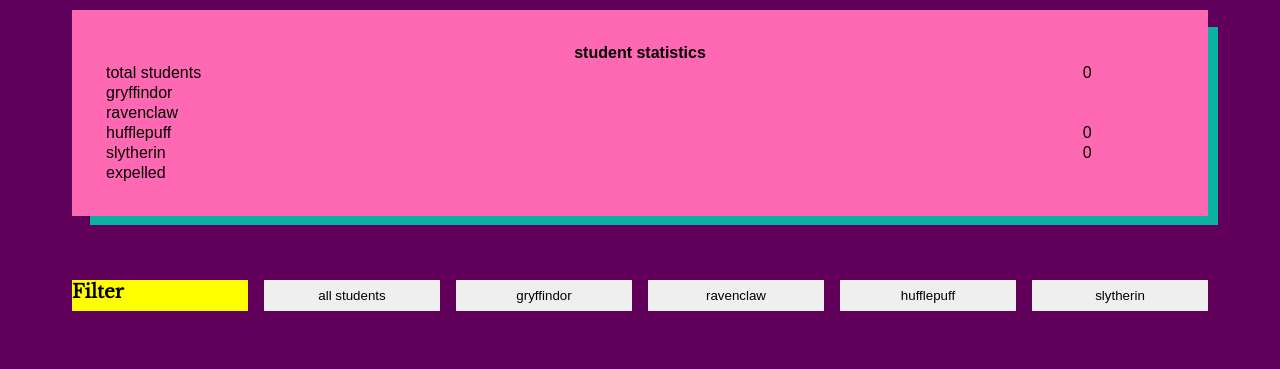
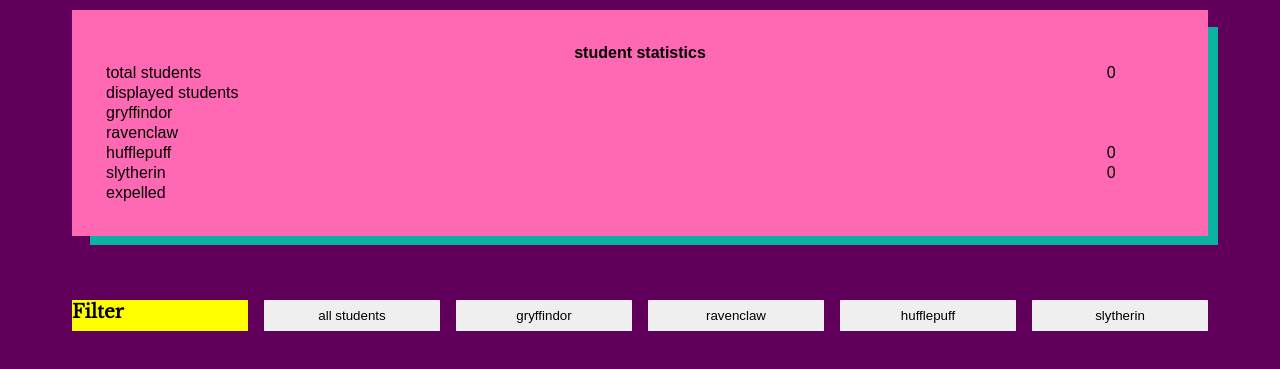
Before and after one commit to skyrocketideas/hogwarts, a plain HTML site: page index.html in a window 1280 px wide. Shown: the part 139-508 px from the top of the page. Drawn offline with nearby package versions, Linux system fonts and the light colour scheme; no server answers.

Commit message:
add displayed students

```diff
--- a/index.html
+++ b/index.html
@@ -31,6 +31,10 @@
        <tr>
          <td>total students</td>
          <td id="numberInAll"></td>
+       </tr>
+       <tr>
+         <td>displayed students</td>
+         <td id="numberDisplayed"></td>
        </tr>
        <tr>
         <td>gryffindor</td>
```
